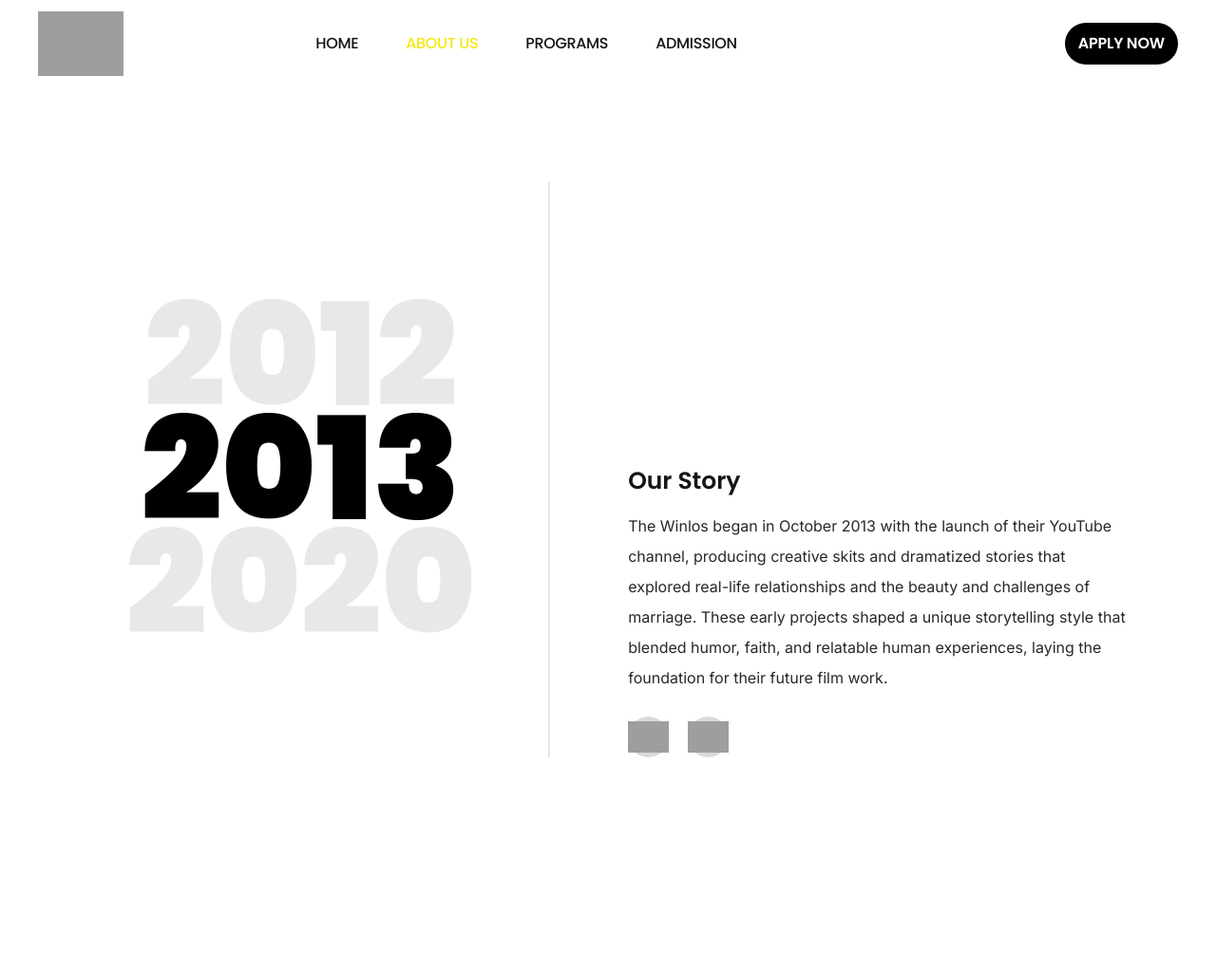
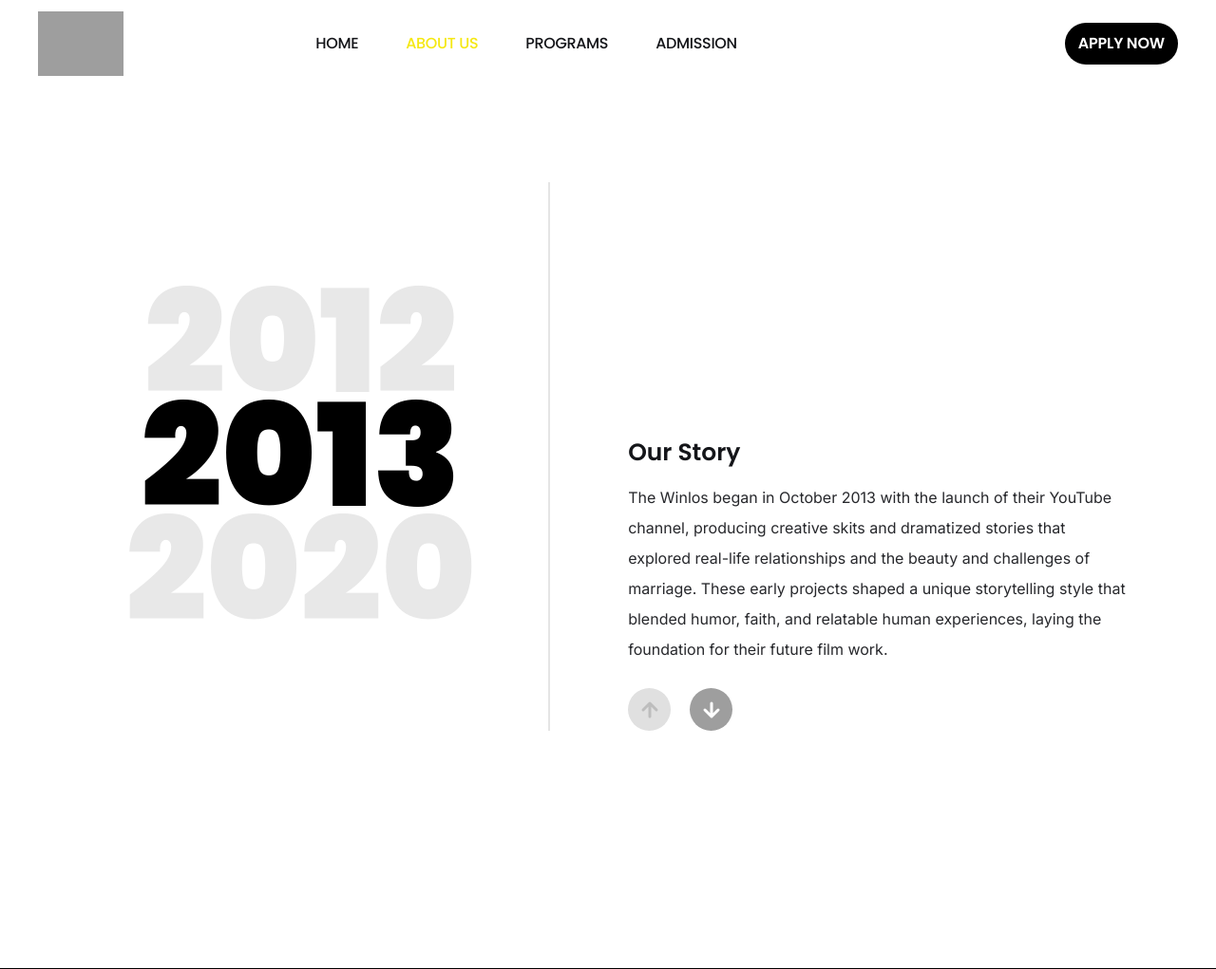
Before and after one commit to anointing1234/winlos, a Django app: page /about_us/ in a window 1280 px wide. Shown: the top 1021 px of the page at 95% size. Run offline with Django 5.2, Linux system fonts and the light colour scheme; some libraries are stand-ins or nearby versions; grey boxes are pictures that could not be loaded.

Commit message:
commited

```diff
--- a/core/templates/home_pages/about_us.html
+++ b/core/templates/home_pages/about_us.html
@@ -297,7 +297,6 @@
         </header>
 
 
-
         <section style="margin-bottom: -100px;" class="year-timeline-section">
     <div class="container-fluid">
         <div class="timeline-wrapper">
@@ -321,10 +320,14 @@
 
                     <div class="nav-buttons">
                         <button id="btnUp" class="nav-btn">
-                            <img class="nav-btn-icon" src="{% static 'assets/img/up_button.png' %}" alt="">
+                            <svg width="24" height="24" viewBox="0 0 24 24" fill="none" xmlns="http://www.w3.org/2000/svg">
+                                <path d="M12 19V5M12 5L5 12M12 5L19 12" stroke="currentColor" stroke-width="3" stroke-linecap="round" stroke-linejoin="round"/>
+                            </svg>
                         </button>
                         <button id="btnDown" class="nav-btn">
-                            <img class="nav-btn-icon" src="{% static 'assets/img/down_button.png' %}" alt="">
+                            <svg width="24" height="24" viewBox="0 0 24 24" fill="none" xmlns="http://www.w3.org/2000/svg">
+                                <path d="M12 5V19M12 19L19 12M12 19L5 12" stroke="currentColor" stroke-width="3" stroke-linecap="round" stroke-linejoin="round"/>
+                            </svg>
                         </button>
                     </div>
                 </div>
@@ -382,29 +385,37 @@
 }
 
 .nav-btn {
-    width: 43px;
-    height: 43px;
+    width: 45px;
+    height: 45px;
     border-radius: 50%;
     border: none;
-    font-size: 22px;
-    background: rgba(0, 0, 0, 0.15);
+    background: #9E9E9E;
     cursor: pointer;
-    transition: background .2s;
+    transition: all .3s ease;
     display: flex;
     align-items: center;
     justify-content: center;
     padding: 0;
+    color: #fff;
 }
 
-.nav-btn:hover {
-    background: rgba(0, 0, 0, 0.25);
+.nav-btn:hover:not(:disabled) {
+    background: #757575;
+    transform: scale(1.05);
 }
 
-.nav-btn-icon {
-    width: 100%;
-    height: 100%;
-    object-fit: contain;
-    opacity: 1;
+.nav-btn:active:not(:disabled) {
+    transform: scale(0.95);
+}
+
+.nav-btn:disabled {
+    background: #E0E0E0;
+    color: #BDBDBD;
+    cursor: not-allowed;
+}
+
+.nav-btn svg {
+    pointer-events: none;
 }
 
 /* ---------------- GENERAL ------------------- */
@@ -463,14 +474,9 @@
     min-height: 420px;
 }
 
-/* Allow text to scroll if too long */
-#contentBlock {
-    overflow-y: auto;
-}
-
 /* IMAGE CONTAINER - FIXED HEIGHT TO PREVENT LAYOUT SHIFT */
 .img-container {
-    height: 280px;
+    height: 250px;
     display: flex;
     align-items: center;
     justify-content: flex-start;
@@ -478,8 +484,8 @@
 }
 
 .content-img {
-    width: 280px;
-    height: 280px;
+    width: 250px;
+    height: 250px;
     object-fit: cover;
     border-radius: 20px;
     box-shadow: 0 10px 40px rgba(0,0,0,0.1);
@@ -493,15 +499,6 @@
 /* ---------------- RESPONSIVE ------------------- */
 @media (max-width: 1200px) {
     .timeline-left h1 { font-size: 130px; }
-
-    .img-container {
-        height: 220px;
-    }
-
-    .content-img {
-        width: 220px;
-        height: 220px;
-    }
 }
 
 @media (max-width: 992px) {
@@ -566,8 +563,8 @@
     }
 
     .nav-btn {
-        width: 50px;
-        height: 50px;
+        width: 40px;
+        height: 40px;
     }
 }
 
@@ -615,21 +612,6 @@
 </style>
 
 <script>
-/*
-  Updated JavaScript:
-  - DOES NOT change your HTML/CSS structure.
-  - Supports per-item specification of an array `years: [...]` with any length (1,2,3...).
-  - If `years` exists it will be used to fill prev/active/next slots (array positions 0/1/2).
-  - If `years` is absent, fallback to original behavior using adjacent timelineData items.
-  - Content (img/title/text) comes from the timelineData item itself (the active center year for that item).
-*/
-
-/* ---------------- TIMELINE DATA ----------------------
-   You can either keep single `year` (original style) OR
-   provide `years: [prev, active, next]` for that item.
-   Examples below show mixed usage.
-*/
-
 const timelineData = [
     {
         years: [2012, 2013, 2020],
@@ -723,9 +705,6 @@ const timelineData = [
     }
 ];
 
-
-
-
 let currentIndex = 0;
 let isTransitioning = false;
 
@@ -740,11 +719,30 @@ const contentText = document.getElementById("contentText");
 const yearBlock = document.getElementById("yearBlock");
 const contentBlock = document.getElementById("contentBlock");
 
+const btnUp = document.getElementById("btnUp");
+const btnDown = document.getElementById("btnDown");
+
 function setYearsForItem(item) {
     const yrs = item.years;
     prevYear.textContent = yrs[0] || "";
     activeYear.textContent = yrs[1] || yrs[0] || "";
     nextYear.textContent = yrs[2] || "";
+}
+
+function updateButtonStates() {
+    // Update UP button
+    if (currentIndex === 0) {
+        btnUp.disabled = true;
+    } else {
+        btnUp.disabled = false;
+    }
+
+    // Update DOWN button
+    if (currentIndex === timelineData.length - 1) {
+        btnDown.disabled = true;
+    } else {
+        btnDown.disabled = false;
+    }
 }
 
 function updateContent() {
@@ -762,60 +760,56 @@ function updateContent() {
 
     contentTitle.textContent = item.title;
     contentText.textContent = item.text;
+
+    updateButtonStates();
 }
 
 function fadeOutThenFadeIn() {
     if (isTransitioning) return;
     isTransitioning = true;
 
-    // Remove fade class and add fade-out
     yearBlock.classList.remove("fade");
     contentBlock.classList.remove("fade");
     yearBlock.classList.add("fade-out");
     contentBlock.classList.add("fade-out");
 
-    // Wait for fade-out to complete (500ms)
     setTimeout(() => {
-        // Update content while invisible
         updateContent();
 
-        // Remove fade-out and add fade-in
         yearBlock.classList.remove("fade-out");
         contentBlock.classList.remove("fade-out");
 
-        // Force reflow
         void yearBlock.offsetWidth;
         void contentBlock.offsetWidth;
 
         yearBlock.classList.add("fade");
         contentBlock.classList.add("fade");
 
-        // Re-enable transitions after fade-in completes
         setTimeout(() => {
             isTransitioning = false;
         }, 500);
     }, 500);
 }
 
-document.getElementById("btnDown").addEventListener("click", () => {
+btnDown.addEventListener("click", () => {
     if (currentIndex < timelineData.length - 1 && !isTransitioning) {
         currentIndex++;
         fadeOutThenFadeIn();
     }
 });
 
-document.getElementById("btnUp").addEventListener("click", () => {
+btnUp.addEventListener("click", () => {
     if (currentIndex > 0 && !isTransitioning) {
         currentIndex--;
         fadeOutThenFadeIn();
     }
 });
 
-// Initial display
 updateContent();
 yearBlock.classList.add("fade");
 contentBlock.classList.add("fade");
 </script>
+
 
  <!-- Newsletter Section - Exactly Like Your Design -->
 <section class="newsletter-section">
```
